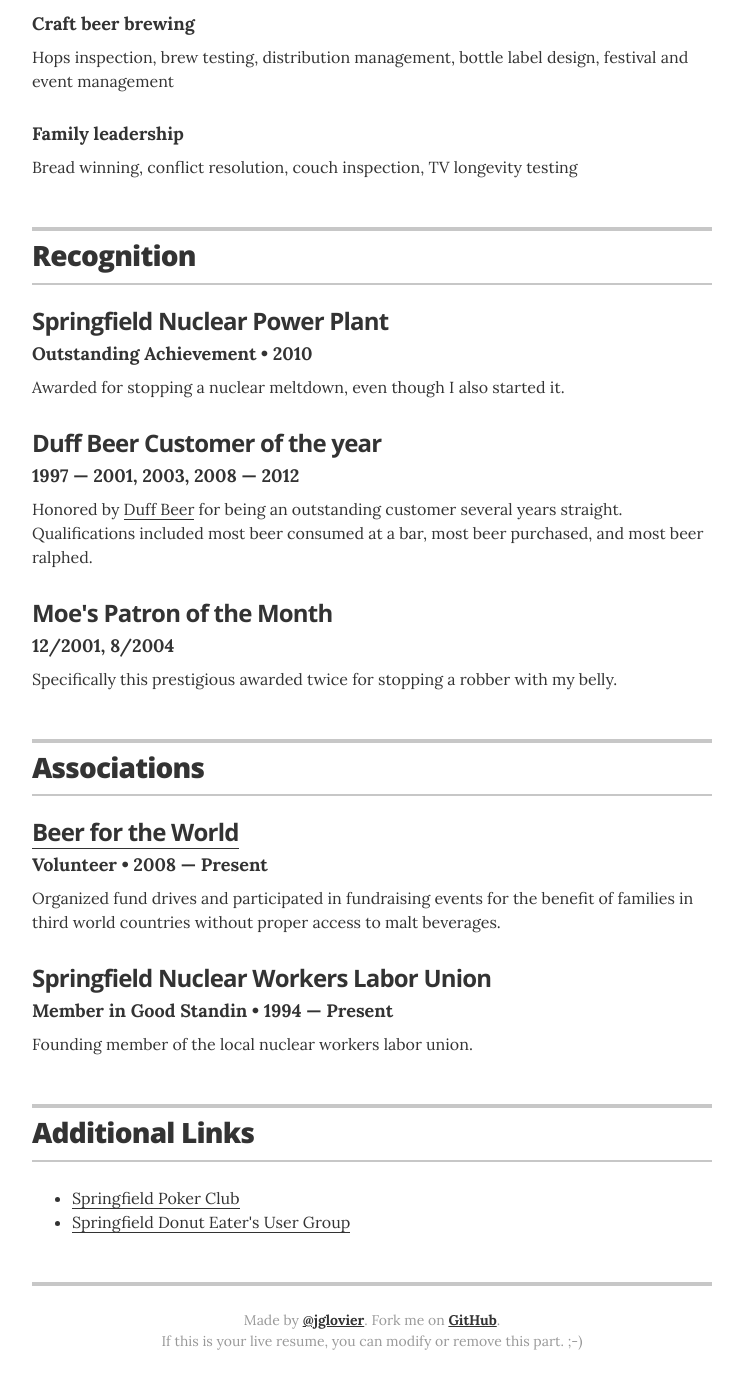
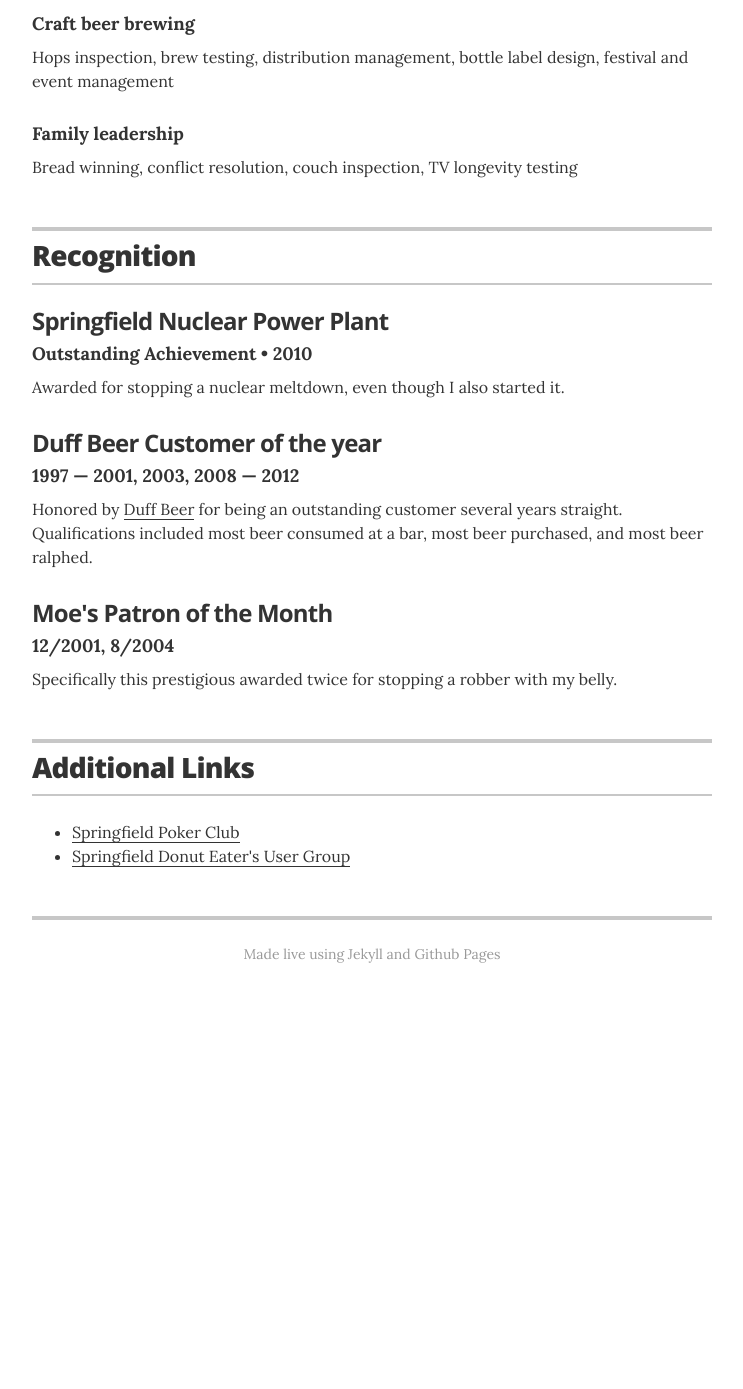
Before and after one commit to izaac/izaac.github.io, a Jekyll site: the page built from index.html, in a window 1280 px wide and 1400 px high, scrolled down 1920 px. Shown: the top 1389 px of the window, without its empty margins (268-1011 px from the left). Built offline with Jekyll 4.4.1, drawn with Linux system fonts in a browser that asks for light colours; after the commit the page ends 2933 px from its top, so only the background shows below that.

Commit message:
Changed a few items

```diff
--- a/_config.yml
+++ b/_config.yml
@@ -29,7 +29,7 @@
 resume_section_skills:          true
 resume_section_recognition:     true
 resume_section_links:           true
-resume_section_associations:    true
+resume_section_associations:    false
 
 # Resume social links
 # uncomment the options you wish to display, and add your own URL
@@ -40,7 +40,7 @@
   # resume_facebook_url:          "insert Facebook URL here"
   resume_linkedin_url:          "https://www.linkedin.com/in/izaaczavaleta"
   # resume_instagram_url:         "insert your Instagram URL here"
-  resume_website_url:           "http://izaac.me"
+  resume_website_url:           "https://izaac.me/blog"
 
 # Design settings
 resume_theme:                   default
--- a/_layouts/resume.html
+++ b/_layouts/resume.html
@@ -224,8 +224,8 @@
       {% endif %}
 
       <footer class="page-footer">
-        <p class="footer-line">Made by <a href="http://twitter.com/jglovier">@jglovier</a>. Fork me on <a href="https://github.com/jglovier/resume-template">GitHub</a>.</p>
-        <p class="footer-line">If this is your live resume, you can modify or remove this part. ;-)</p>
+        <!--<p class="footer-line">Made by <a href="http://twitter.com/jglovier">@jglovier</a>. Fork me on <a href="https://github.com/jglovier/resume-template">GitHub</a>.</p> -->
+        <p class="footer-line">Made live using Jekyll and Github Pages</p>
       </footer>
 
     </div>
```
Also changed, not shown: 2 other files.
